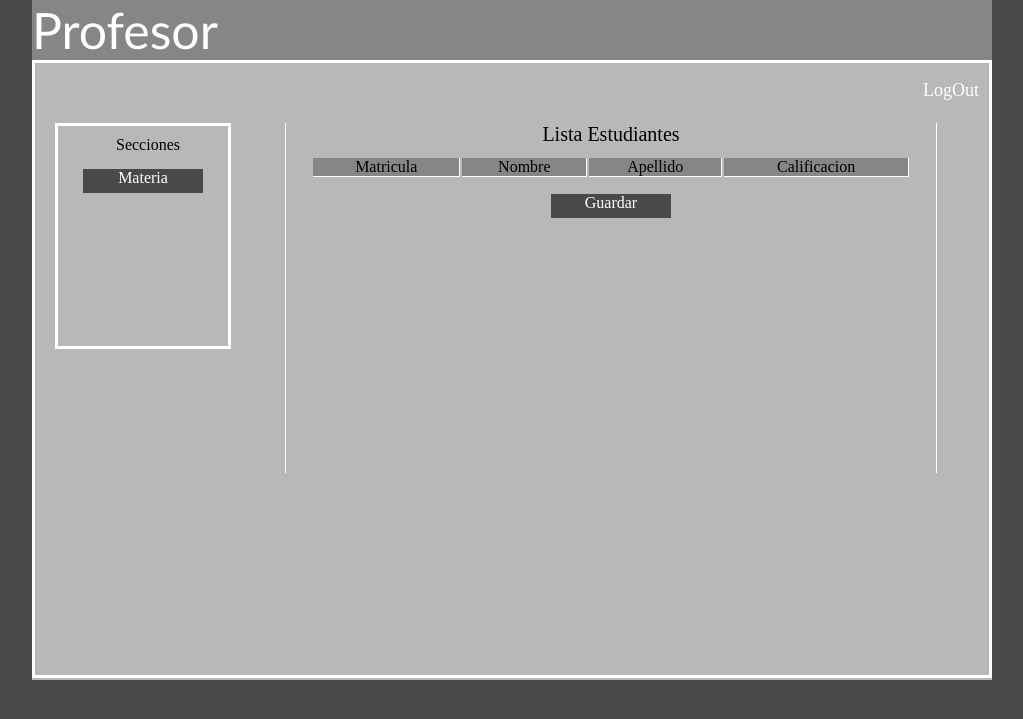
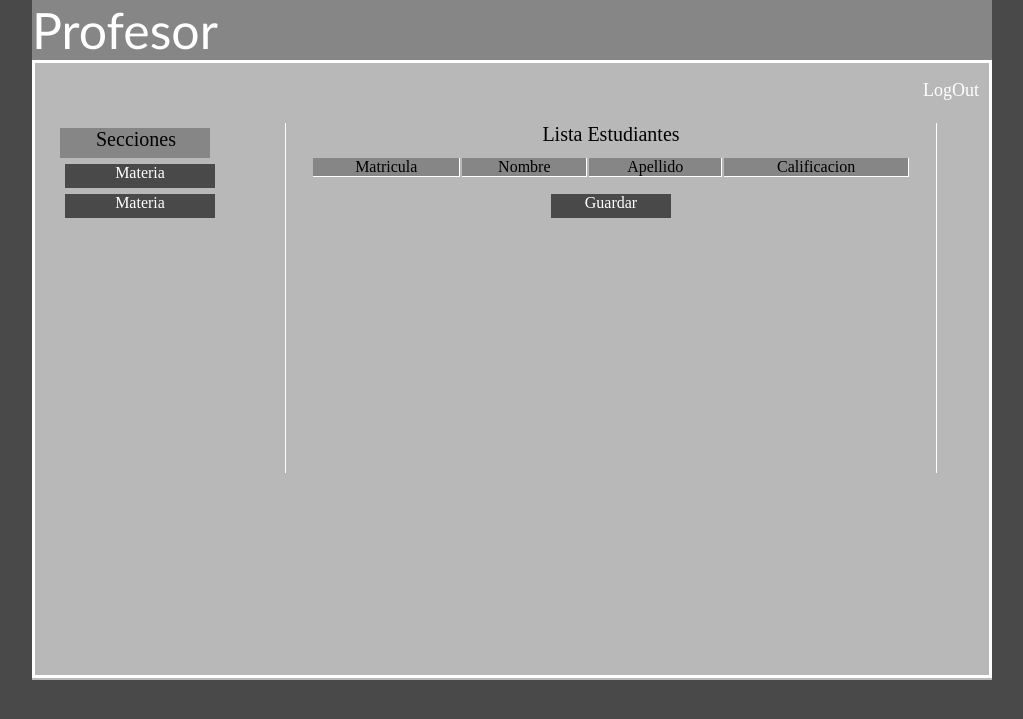
Before and after one commit to adrianescobar/SIV, a PHP site: page /profesor.php in a window 1280 px wide. Shown: the top 719 px of the page, without its empty margins (128-1151 px from the left). Run offline with PHP 8.4, Linux system fonts and the light colour scheme; the visitor is signed in with stand-in values (Sample User, id 1); lists and menus that the app fills with data are empty.

Commit message:
ahora si vista nitida

```diff
--- a/css/profesor.css
+++ b/css/profesor.css
@@ -49,10 +49,9 @@ body{
 .menu{
 	margin-left:20px;
 	margin-top:60px;
-	border: 3px solid white;
 	width: 150px;
-	height: 200px;
-	padding:10px;
+	min-height: 100px;
+	padding:5px;
 	float: left;
 }
 .menu label{
@@ -69,8 +68,28 @@ body{
 	background-color:#b8b8b8;
 	color:white;
 }
+
 .button{
 	width:120px;
+	height:24px;
+	margin:5px;
+	background-color:#494949;
+	color:white;
+	text-align:center;
+}
+#menuboton{
+	margin:auto;
+	margin-top:6px;
+}
+#menuboton a{
+	text-decoration: none;
+}
+#menuboton div:hover{
+	background-color:#b8b8b8;
+	color:white;
+}
+.menubutton{
+	width:150px;
 	height:24px;
 	margin:5px;
 	background-color:#494949;
--- a/profesor.php
+++ b/profesor.php
@@ -34,8 +34,10 @@
 					</div>
 				</a>
 				<div id = 'menu' class = 'menu' align = 'left'>
-					<label> Secciones </label>
-					<div id = 'entrar' align='center'><a href = '#' onclick = 'prueba();'><div class = 'button'>Materia</div></a></div>
+					<div style = "width: 150px; background-color: #868686; height: 30px;"><label style = "font-size:20px; margin-left: 36px;"> Secciones </label></div>
+					<!-- Las materias se generara dinamicamente-->
+					<div id = 'menuboton' align='center'><a href = '#' onclick = 'prueba();'><div class = 'menubutton'>Materia</div></a></div>
+					<div id = 'menuboton' align='center'><a href = '#' onclick = 'prueba();'><div class = 'menubutton'>Materia</div></a></div>
 				</div>
 				<div id = 'vista' class = 'vista' align = 'center'>
 					<label class = 'letras'> Lista Estudiantes</label>
```
